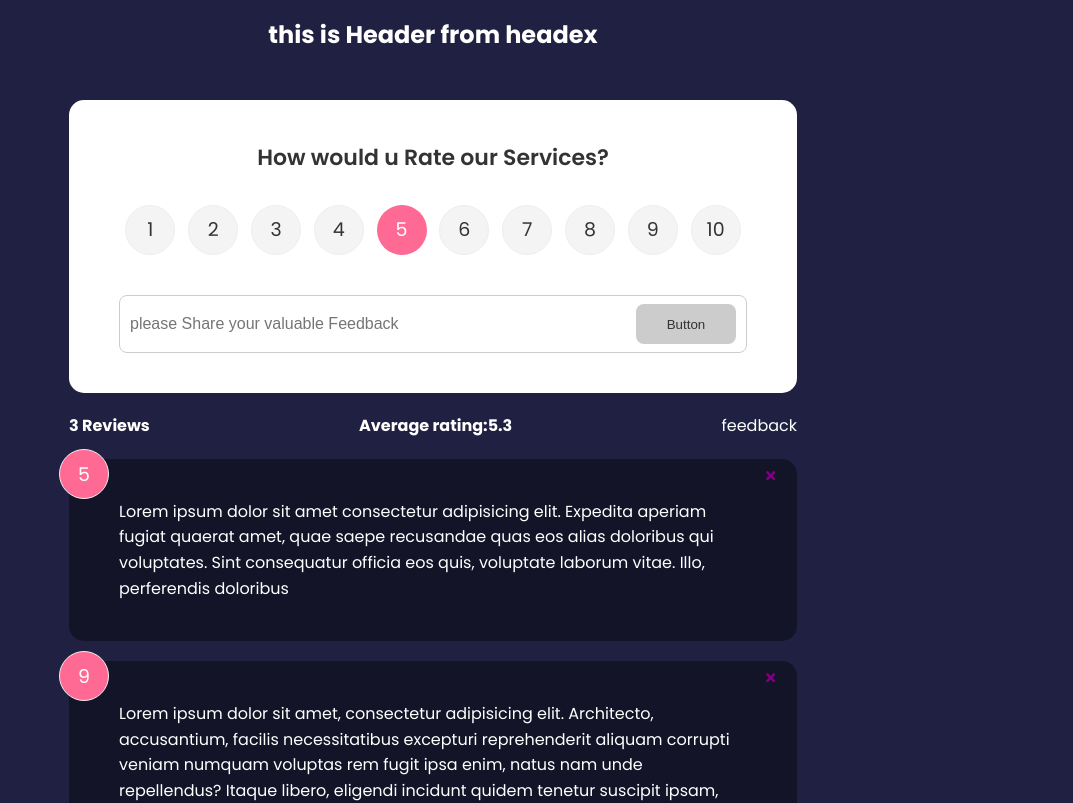
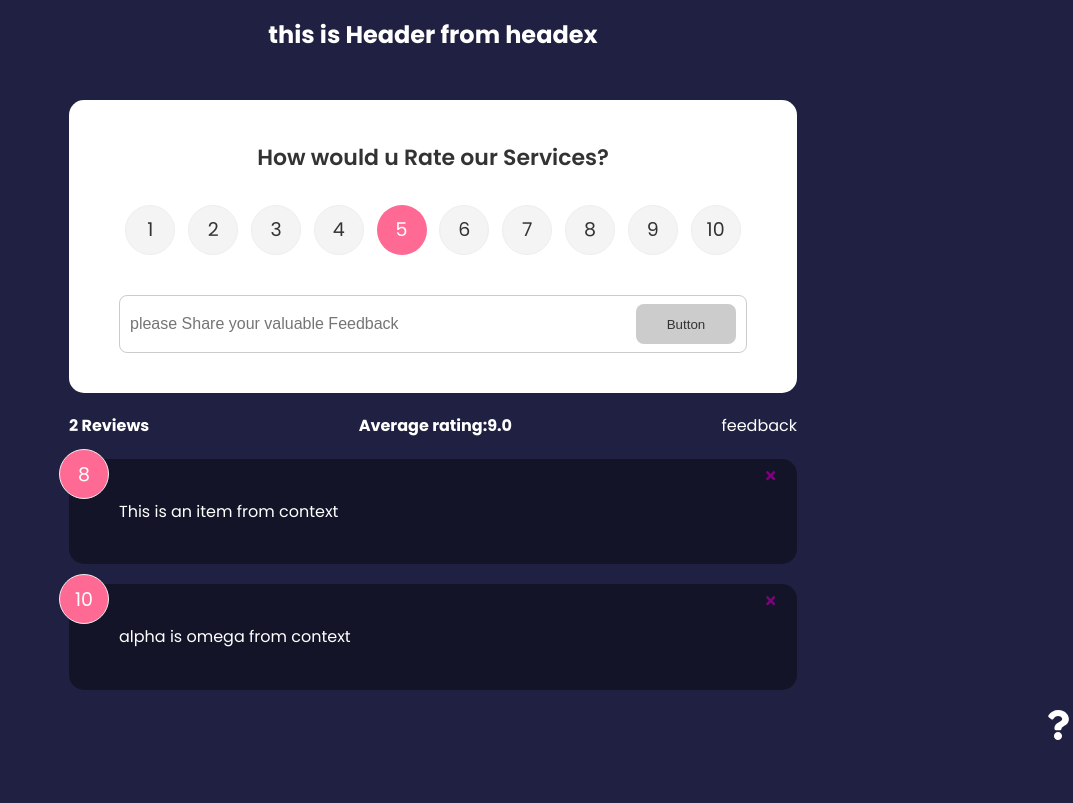
Before and after one commit to saurabh6893/FeedbackApp--ReactJs, a React (Create React App) app: page / in a window 1280 px wide. Shown: the top 803 px of the page, without its empty margins (207-1280 px from the left). Built offline with nearby package versions, Linux system fonts and the light colour scheme.

Commit message:
added crud options using context

```diff
--- a/src/App.js
+++ b/src/App.js
@@ -1,27 +1,18 @@
 import Headex from './Components/headex'
 import FeedbackList from './Components/FeedbackList'
+
+import { FeedbackProvider } from './Context/FeedbackContext'
 import FeedbackStats from './Components/FeedbackStats'
 import FeedbackForm from './Components/FeedbackForm'
-import { v4 as uuidv4 } from 'uuid'
+
 import { BrowserRouter as Router, Route, Routes } from 'react-router-dom'
-import FeedbackData from './Data/FeedbackData'
-import { useState } from 'react'
+
 import AboutPages from './Pages/AboutPages'
 import AboutIconLink from './Components/AboutIconLink'
+
 function App() {
-  const [feedback, setFeedback] = useState(FeedbackData)
-  const deleteFeedback = (id) => {
-    if (window.confirm('Are you sure you want to delete')) {
-      setFeedback(feedback.filter((item) => item.id !== id))
-    }
-  }
-
-  const addFeedback = (newFeedback) => {
-    newFeedback.id = uuidv4()
-    setFeedback([newFeedback, ...feedback])
-  }
-
   return (
+    <FeedbackProvider>
       <Router>
         <Headex />
         <Routes>
@@ -31,12 +22,9 @@
             element={
               <>
                 <div className='container'>
-                <FeedbackForm handleAdd={addFeedback} />
-                <FeedbackStats feedback={feedback} />
-                <FeedbackList
-                  feedback={feedback}
-                  handleDelete={deleteFeedback}
-                />
+                  <FeedbackForm />
+                  <FeedbackStats />
+                  <FeedbackList />
                 </div>
               </>
             }
@@ -45,6 +33,7 @@
         </Routes>
         <AboutIconLink />
       </Router>
+    </FeedbackProvider>
   )
 }
 
--- a/src/Components/FeedbackForm.jsx
+++ b/src/Components/FeedbackForm.jsx
@@ -1,10 +1,11 @@
 import React from 'react'
-import { useState } from 'react'
+import { useState, useContext } from 'react'
 import RatingSelect from './RatingSelect'
 import Card from './Shared/Card'
 import Button from './Shared/Button'
-
-function FeedbackForm({ handleAdd }) {
+import FeedbackContext from '../Context/FeedbackContext'
+function FeedbackForm() {
+  const { addFeedback } = useContext(FeedbackContext)
   const [text, setText] = useState('')
   const [rating, setRating] = useState(10)
 
@@ -32,7 +33,7 @@
         text: text,
         rating,
       }
-      handleAdd(newFeedback)
+      addFeedback(newFeedback)
       setText('')
     }
   }
--- a/src/Components/FeedbackItem.jsx
+++ b/src/Components/FeedbackItem.jsx
@@ -1,12 +1,14 @@
 import Card from './Shared/Card'
+import { useContext } from 'react'
+import { FaTimes } from 'react-icons/fa'
+import FeedbackContext from '../Context/FeedbackContext'
 
-import { FaTimes } from 'react-icons/fa'
-
-function FeedbackItem({ item, handleDelete }) {
+function FeedbackItem({ item }) {
+  const { deleteFeedback } = useContext(FeedbackContext)
   return (
     <Card reverse={true}>
       <div className='num-display'>{item.rating}</div>
-      <button onClick={() => handleDelete(item.id)} className='close'>
+      <button onClick={() => deleteFeedback(item.id)} className='close'>
         <FaTimes color='purple' />
       </button>
       <div className='text-display'>{item.text}</div>
--- a/src/Components/FeedbackList.jsx
+++ b/src/Components/FeedbackList.jsx
@@ -1,8 +1,12 @@
 import React from 'react'
 import FeedbackItem from './FeedbackItem'
+import { useContext } from 'react'
+import FeedbackContext from '../Context/FeedbackContext'
 // import { motion, AnimatePresence } from 'framer-motion'
 
-function FeedbackList({ feedback, handleDelete }) {
+function FeedbackList({ handleDelete }) {
+  const { feedback } = useContext(FeedbackContext)
+
   if (!feedback || feedback.length === 0) {
     return <p>Nothing Yet</p>
   }
--- a/src/Components/FeedbackStats.jsx
+++ b/src/Components/FeedbackStats.jsx
@@ -1,6 +1,10 @@
 import React from 'react'
+import { useContext } from 'react'
+import FeedbackContext from '../Context/FeedbackContext'
 
-function FeedbackStats({ feedback }) {
+function FeedbackStats() {
+  const { feedback } = useContext(FeedbackContext)
+
   let avg =
     feedback.reduce((acc, cur) => {
       return acc + cur.rating
--- /dev/null
+++ b/src/Context/FeedbackContext.js
@@ -0,0 +1,37 @@
+import { createContext, useState } from 'react'
+import { v4 as uuidv4 } from 'uuid'
+const FeedbackContext = createContext()
+
+export const FeedbackProvider = ({ children }) => {
+  const [feedback, setFeedback] = useState([
+    {
+      id: 1,
+      text: 'This is an item from context',
+      rating: 8,
+    },
+    {
+      id: 2,
+      text: 'alpha is omega from context',
+      rating: 10,
+    },
+  ])
+
+  const deleteFeedback = (id) => {
+    if (window.confirm('Are you sure you want to delete')) {
+      setFeedback(feedback.filter((item) => item.id !== id))
+    }
+  }
+
+  const addFeedback = (newFeedback) => {
+    newFeedback.id = uuidv4()
+    setFeedback([newFeedback, ...feedback])
+  }
+
+  return (
+    <FeedbackContext.Provider value={{ feedback, addFeedback, deleteFeedback }}>
+      {children}
+    </FeedbackContext.Provider>
+  )
+}
+
+export default FeedbackContext
```
Lines whose indentation alone changed are shown as unchanged.
